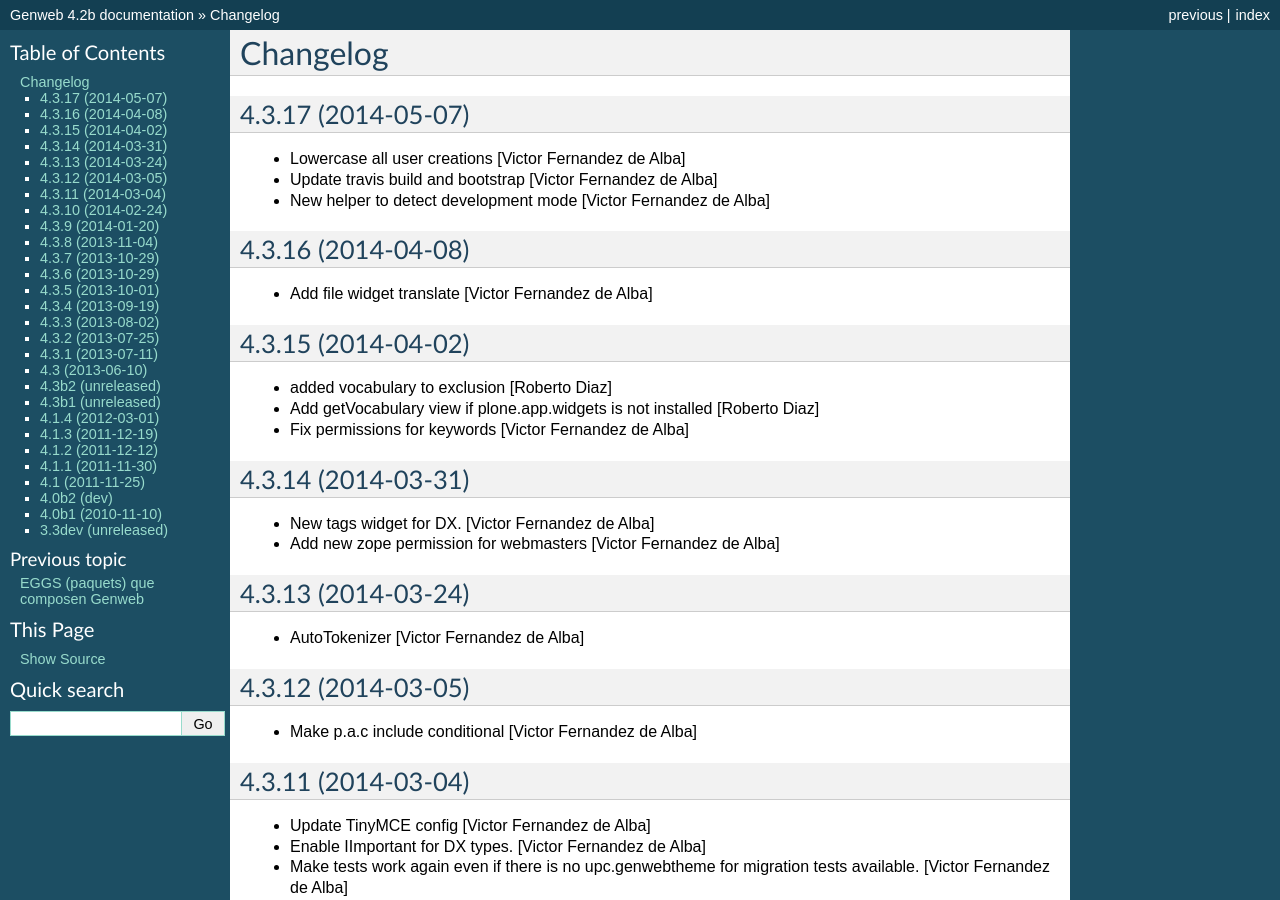
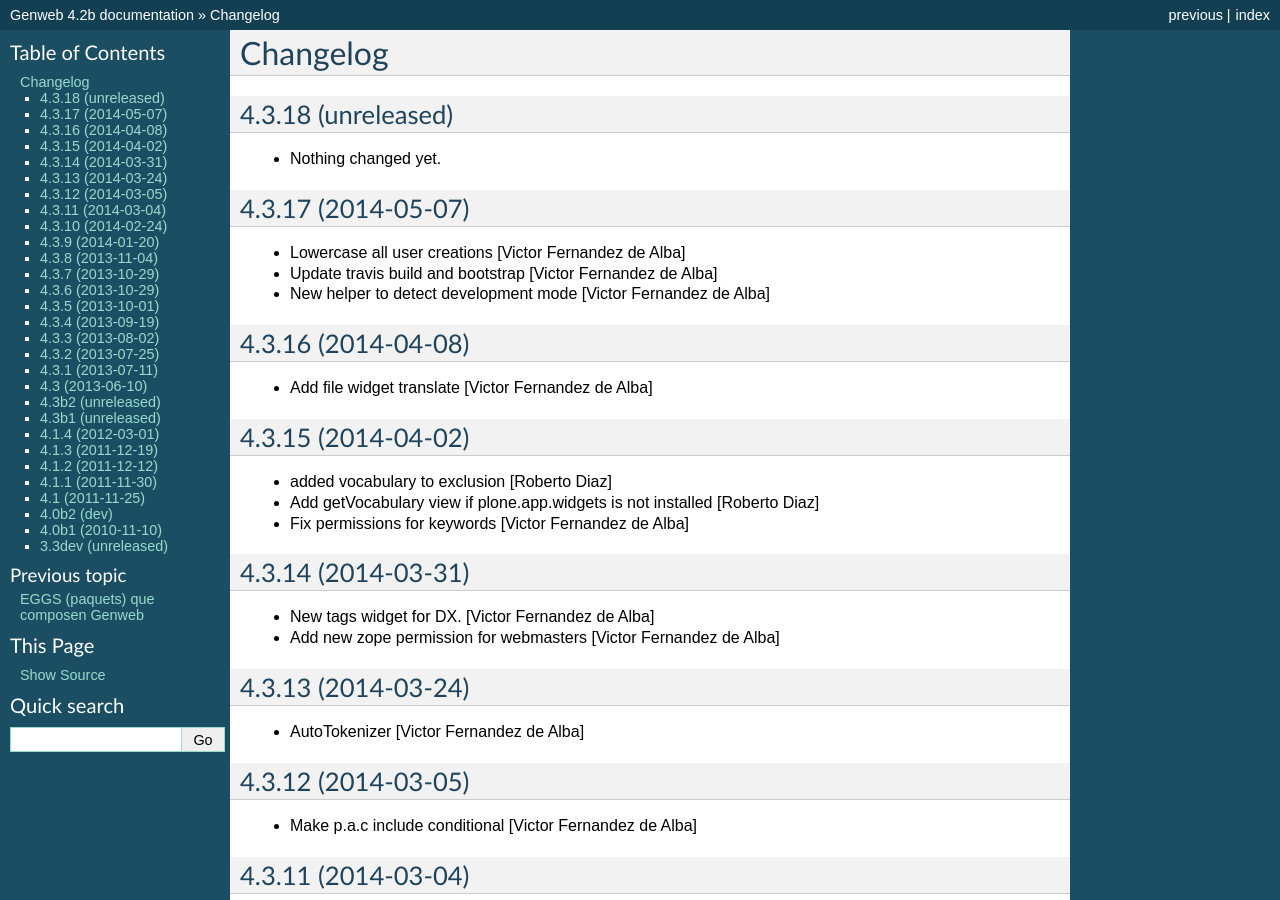
Before and after one commit to UPCnet/genweb.core, a Sphinx documentation site: the page built from docs/HISTORY.rst, in a window 1280 px wide and 900 px high. Built offline with Sphinx 7.4.7, drawn with Linux system fonts in a browser that asks for light colours.

Commit message:
Back to development: 4.3.18

```diff
--- a/docs/HISTORY.rst
+++ b/docs/HISTORY.rst
@@ -1,5 +1,11 @@
 Changelog
 =========
+
+4.3.18 (unreleased)
+-------------------
+
+- Nothing changed yet.
+
 
 4.3.17 (2014-05-07)
 -------------------
--- a/setup.py
+++ b/setup.py
@@ -1,7 +1,7 @@
 from setuptools import setup, find_packages
 import os
 
-version = '4.3.17'
+version = '4.3.18.dev0'
 
 README = open("README.rst").read()
 HISTORY = open(os.path.join("docs", "HISTORY.rst")).read()
```
